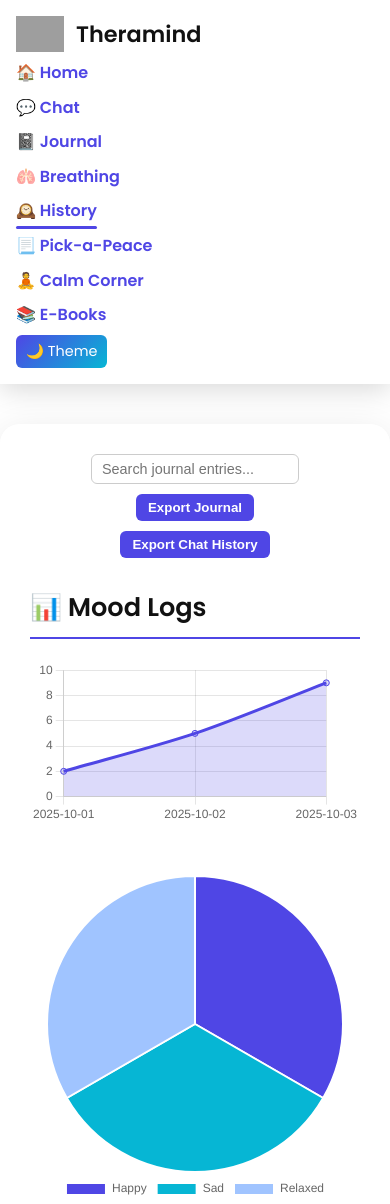
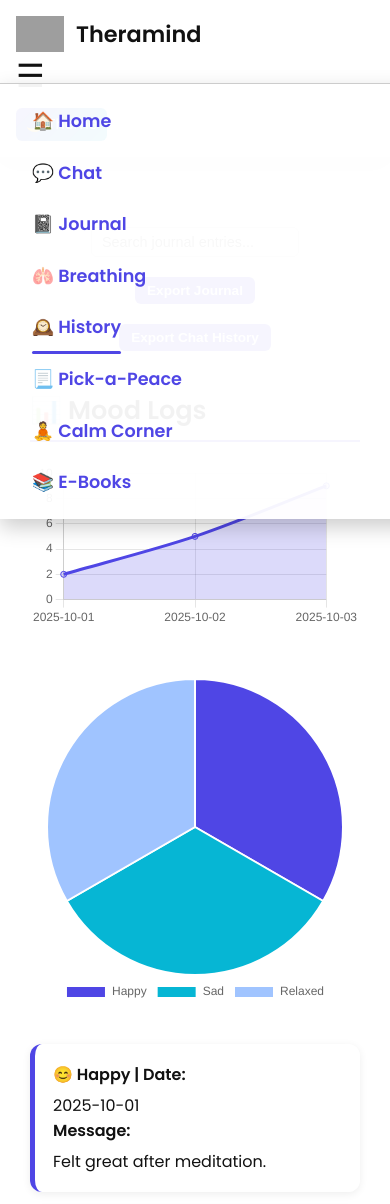
Before and after one commit to rahimdosani/Theramind--website, a Flask app: page /history in a window 390 px wide; the page is wider, and only the part inside the window is pictured. Shown: the top 1204 px of that part. Run offline with Flask 3, Linux system fonts and the light colour scheme; data that the repository does not hold is empty; grey boxes are pictures that could not be loaded.

Commit message:
Added responsive.css and fixed navbar for mobile devices

```diff
--- a/app.py
+++ b/app.py
@@ -23,9 +23,10 @@
 # ======================================================
 # Utils: DB
 # ======================================================
-CONV_DB = "conversations.db"
-JOURNAL_DB = "journal.db"
-MOOD_DB = "mood_data.db"
+CONV_DB = os.path.join(os.path.dirname(__file__), "conversations.db")
+JOURNAL_DB = os.path.join(os.path.dirname(__file__), "journal.db")
+MOOD_DB = os.path.join(os.path.dirname(__file__), "mood_data.db")
+
 
 def connect(db_path):
     return sqlite3.connect(db_path, check_same_thread=False)
@@ -418,19 +419,30 @@
 
 @app.route('/history')
 def history():
-    conn1 = connect(MOOD_DB)
-    c1 = conn1.cursor()
-    c1.execute('SELECT date, mood, message FROM mood_logs ORDER BY id DESC')
-    mood_logs = c1.fetchall()
-    conn1.close()
+    try:
+        # Mood logs
+        conn1 = connect(MOOD_DB)
+        c1 = conn1.cursor()
+        c1.execute('SELECT date, mood, message FROM mood_logs ORDER BY id DESC')
+        mood_logs = c1.fetchall()
+        conn1.close()
+    except Exception as e:
+        print("❌ Mood DB error:", e)
+        mood_logs = []
 
-    conn2 = connect(JOURNAL_DB)
-    c2 = conn2.cursor()
-    c2.execute('SELECT date, content FROM journal_entries ORDER BY id DESC')
-    journal_entries = c2.fetchall()
-    conn2.close()
+    try:
+        # Journal entries
+        conn2 = connect(JOURNAL_DB)
+        c2 = conn2.cursor()
+        c2.execute('SELECT date, content FROM journal_entries ORDER BY id DESC')
+        journal_entries = c2.fetchall()
+        conn2.close()
+    except Exception as e:
+        print("❌ Journal DB error:", e)
+        journal_entries = []
 
     return render_template('history.html', mood_logs=mood_logs, journal_entries=journal_entries)
+
 
 @app.route('/pick-a-peace')
 def pick_a_peace():
--- /dev/null
+++ b/static/responsive.css
@@ -0,0 +1,80 @@
+/* ================================
+   Responsive Styles for Theramind
+   Mobile & Tablet Only
+================================= */
+
+/* Tablet: 1024px and below */
+@media (max-width: 1024px) {
+    h2 {
+        font-size: 1.4rem;
+    }
+}
+
+/* Mobile: 768px and below */
+@media (max-width: 768px) {
+    h2 {
+        font-size: 1.3rem;
+    }
+
+    /* Navbar adjustments */
+    .tm-navlinks {
+        display: none;
+        flex-direction: column;
+        gap: 1rem;
+        background: rgba(255, 255, 255, 0.95);
+        position: absolute;
+        top: 75px;
+        left: 0;
+        width: 100%;
+        padding: 1rem 2rem;
+        box-shadow: 0 8px 20px rgba(0,0,0,0.2);
+        border-top: 1px solid #ccc;
+        z-index: 99;
+    }
+
+    .tm-nav.show-links .tm-navlinks {
+        display: flex;
+    }
+
+    .tm-navlinks a {
+        font-size: 1.1rem;
+        padding: 0.5rem 0;
+    }
+
+    .tm-hamburger {
+        display: block;
+        color: var(--foreground);
+        font-size: 2rem;
+        cursor: pointer;
+        user-select: none;
+    }
+
+    .tm-nav {
+        height: auto;
+    }
+
+    /* Controls adjustments */
+    .controls input,
+    .controls button {
+        flex: 1 1 100%;
+        margin-bottom: 10px;
+        font-size: 0.85rem;
+    }
+}
+
+/* Small Mobile: 480px and below */
+@media (max-width: 480px) {
+    h2 {
+        font-size: 1.2rem;
+    }
+
+    .controls input,
+    .controls button {
+        font-size: 0.85rem;
+    }
+
+    .entry {
+        padding: 10px;
+        margin: 8px 0;
+    }
+}
--- a/templates/history.html
+++ b/templates/history.html
@@ -6,6 +6,7 @@
 <title>Theramind – History</title>
 <link rel="icon" href="https://img.icons8.com/fluency/48/brain.png"/>
 <link href="https://fonts.googleapis.com/css2?family=Poppins:wght@400;600&display=swap" rel="stylesheet"/>
+<link rel="stylesheet" href="{{ url_for('static', filename='responsive.css') }}">
 <script src="https://cdn.jsdelivr.net/npm/chart.js"></script>
 <style>
 :root {
@@ -182,6 +183,10 @@
     <img src="https://img.icons8.com/fluency/48/brain.png" alt="Theramind Logo">
     <span>Theramind</span>
   </a>
+  <!-- Hamburger for mobile -->
+    <div class="tm-hamburger" onclick="document.querySelector('.tm-nav').classList.toggle('show-links')">
+        ☰
+    </div>
   <nav class="tm-navlinks">
     <a href="/home">🏠 Home</a>
     <a href="/chat">💬 Chat</a>
@@ -290,6 +295,18 @@
   data:{labels:Object.keys(moodCount),datasets:[{data:Object.values(moodCount),backgroundColor:["#4f46e5","#06b6d4","#a0c4ff"]}]},
   options:{responsive:true,plugins:{legend:{position:"bottom"}}}
 });
+// Hamburger toggle for mobile nav
+  document.addEventListener("DOMContentLoaded", function() {
+    const hamburger = document.querySelector('.tm-hamburger');
+    const nav = document.querySelector('.tm-nav');
+
+    if (hamburger && nav) {
+      hamburger.addEventListener('click', function() {
+        nav.classList.toggle('show-links');
+      });
+    }
+  });
+
 </script>
 </body>
 </html>
--- a/templates/home.html
+++ b/templates/home.html
@@ -6,6 +6,7 @@
   <title>Theramind – Home</title>
   <link rel="icon" href="https://img.icons8.com/fluency/48/brain.png" />
   <link href="https://fonts.googleapis.com/css2?family=Poppins:wght@400;600;700&display=swap" rel="stylesheet" />
+  <link rel="stylesheet" href="{{ url_for('static', filename='responsive.css') }}">
   <script src="https://cdn.jsdelivr.net/npm/particles.js@2.0.0/particles.min.js"></script>
   <style>
     :root {
--- a/templates/index.html
+++ b/templates/index.html
@@ -10,8 +10,10 @@
   <link rel="icon" href="https://img.icons8.com/color/96/brain.png" type="image/png" />
   <link rel="stylesheet" href="https://cdnjs.cloudflare.com/ajax/libs/font-awesome/6.0.0-beta3/css/all.min.css">
 
+
   <!-- Styles -->
   <link rel="stylesheet" href="{{ url_for('static', filename='styles.css') }}" />
+  <link rel="stylesheet" href="{{ url_for('static', filename='responsive.css') }}">
 
   <!-- tsParticles -->
   <script src="https://cdn.jsdelivr.net/npm/tsparticles@2.12.0/tsparticles.bundle.min.js"></script>
@@ -29,6 +31,10 @@
       <img src="https://img.icons8.com/fluency/48/brain.png" alt="Theramind Logo" class="brand-mark">
       <span>Theramind</span>
     </a>
+    <!-- Hamburger for mobile -->
+    <div class="tm-hamburger" onclick="document.querySelector('.tm-nav').classList.toggle('show-links')">
+        ☰
+    </div>
     <nav class="tm-navlinks">
       <a href="/home">🏠 Home</a>
       <a href="/chat" class="active">💬 Chat</a>
```
Also changed, not shown: static/main.js (+11 -0 lines), templates/breathing.html (+16 -0 lines), templates/calm-corner.html (+17 -0 lines), templates/ebooks.html (+16 -0 lines), templates/journaling.html (+16 -0 lines), templates/pick_a_peace.html (+18 -0 lines).
